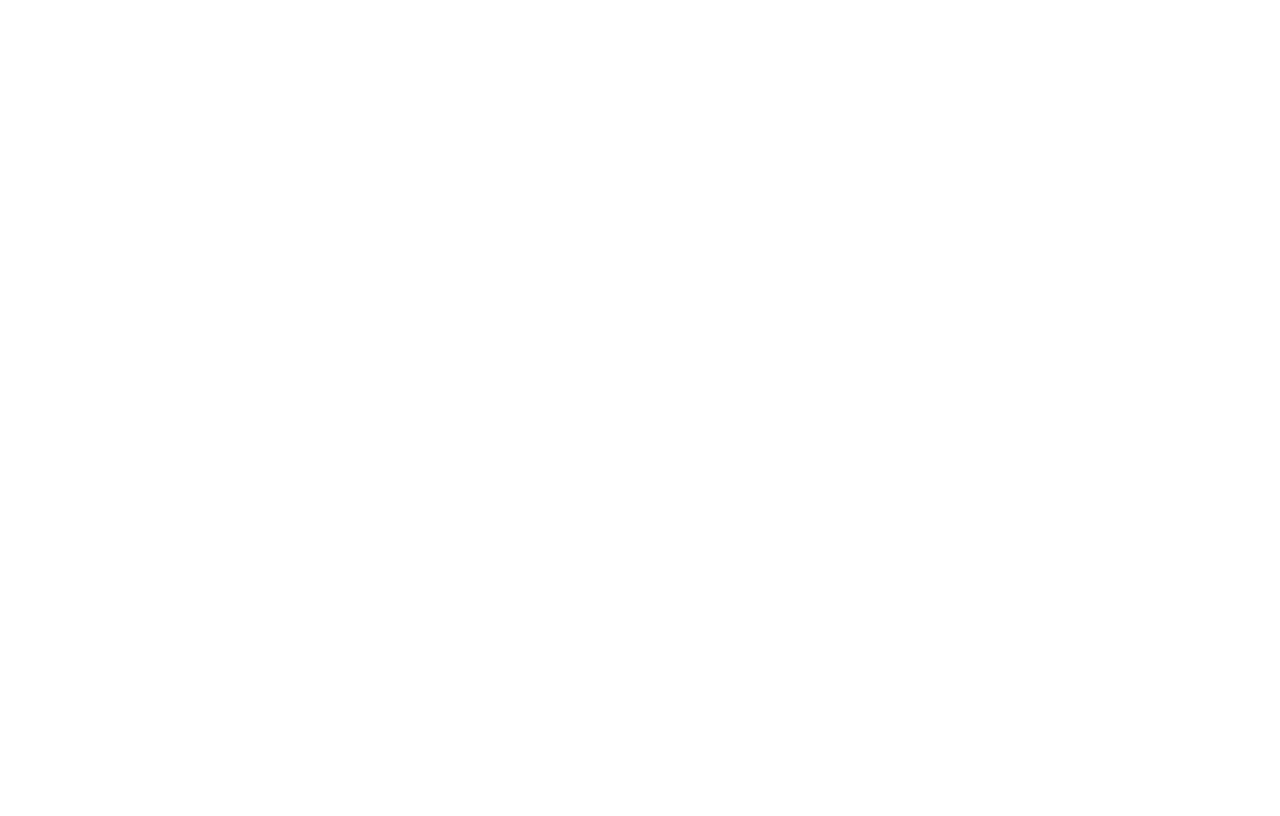
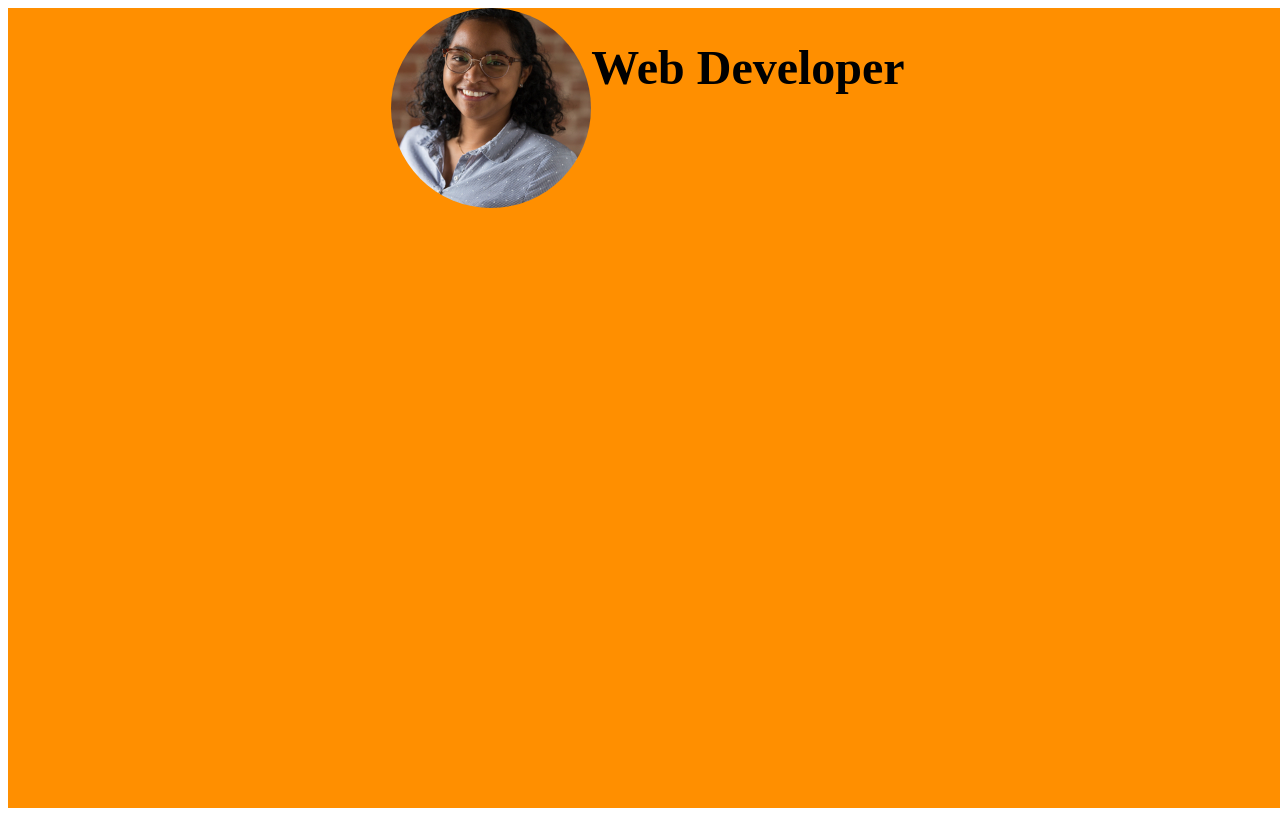
Before and after one commit to antsarandriamihaja/slideIn-animation, a React (Create React App) app: page / in a window 1280 px wide. Built offline with nearby package versions, Linux system fonts and the light colour scheme.

Commit message:
adding aboutme component

```diff
--- a/src/App.css
+++ b/src/App.css
@@ -1,28 +1,8 @@
 .App {
   text-align: center;
+  width: 100%
 }
 
-.App-logo {
-  animation: App-logo-spin infinite 20s linear;
-  height: 80px;
+html body {
+  width:100%;
 }
-
-.App-header {
-  background-color: #222;
-  height: 150px;
-  padding: 20px;
-  color: white;
-}
-
-.App-title {
-  font-size: 1.5em;
-}
-
-.App-intro {
-  font-size: large;
-}
-
-@keyframes App-logo-spin {
-  from { transform: rotate(0deg); }
-  to { transform: rotate(360deg); }
-}
--- a/src/App.js
+++ b/src/App.js
@@ -4,17 +4,26 @@
 import EntranceAnimation from './components/entranceAnimation';
 import AboutMe from './components/aboutMe';
 
-const Wrapper = styled.div`
-display:flex
-`
+const ContentWrapper = styled.div`
+display:flex;
+flex-direction: row;
+align-items: flex-start;
+max-width: 1200px;
+height: 100vh;
+margin: 0 auto;
+justify-content: center;
+`;
+
 class App extends Component {
   render() {
     return (
-      <Wrapper>
-        <EntranceAnimation>
-          <AboutMe/>
-        </EntranceAnimation>
-      </Wrapper>
+
+      <EntranceAnimation>
+        <ContentWrapper>
+         <AboutMe/>
+        </ContentWrapper>
+      </EntranceAnimation>
+
     );
   }
 }
--- a/src/components/aboutMe/index.js
+++ b/src/components/aboutMe/index.js
@@ -1,10 +1,36 @@
 import React from 'react';
 import styles from 'styled-components';
+import profilePic from '../../assets/profilePic.jpg';
+
+const ContentWrapper = styles.div`
+display: flex;
+justify-content: center;
+margin: 0 auto;
+height: 100vh;
+color: black;
+`;
+
+const ProfilePic = styles.div`
+background-image: url(${profilePic});
+background-repeat: no-repeat;
+background-size: cover;
+width: 200px;
+height: 200px;
+clear: right;
+border-radius: 50%;
+`;
+
+const Title = styles.h1`
+font-size: 3em;
+`;
 
 class AboutMe extends React.Component {
     render() {
         return(
-            <div>Hello this is me</div>
+            <ContentWrapper>
+                <ProfilePic/>
+                <Title> Web Developer </Title>
+            </ContentWrapper>
         )
     }
 }
--- a/src/components/entranceAnimation/index.js
+++ b/src/components/entranceAnimation/index.js
@@ -1,6 +1,7 @@
 import React from 'react';
 import styled from 'styled-components';
 import { StaggeredMotion, spring } from 'react-motion';
+
 
 const Wrapper = styled.div`
 display: flex;
@@ -10,7 +11,6 @@
 //flext-basis: take as much space as it can
 const Box = styled.div`
 flex-basis: ${(props) => props.width}%;
-border: 2px solid white;
 background: ${(props) => props.bgColor};
 `;
 
@@ -24,15 +24,16 @@
 ];
 
 const ContentWrapper = styled.div`
-flex-basis: 100%
+flex-basis: 100%;
+background: #FF8F00;
 `;
 
 class EntranceAnimation extends React.Component {
 
     render() {
-    //     const {
-    //     children
-    // } = this.props;
+        const {
+        children
+    } = this.props;
 
         return (
             <StaggeredMotion
@@ -59,13 +60,14 @@
                         <Box bgColor={colors[1]} width={styles[1].width} />
                         <Box bgColor={colors[2]} width={styles[2].width} />
                         <Box bgColor={colors[3]} width={styles[3].width} />
-                        <Box bgColor={colors[3]} width={styles[4].width} />
-                        <Box bgColor={colors[3]} width={styles[5].width} />
+                        <Box bgColor={colors[4]} width={styles[4].width} />
+                        <Box bgColor={colors[5]} width={styles[5].width} />
+                        <ContentWrapper>
+                            {children}
+                        </ContentWrapper>
                     </Wrapper>
                 )}
-                {/* <ContentWrapper>
-                    {children}
-                </ContentWrapper> */}
+
             </StaggeredMotion>
         );
     }
```
Also changed, not shown: src/assets/profilePic.jpg (added).
